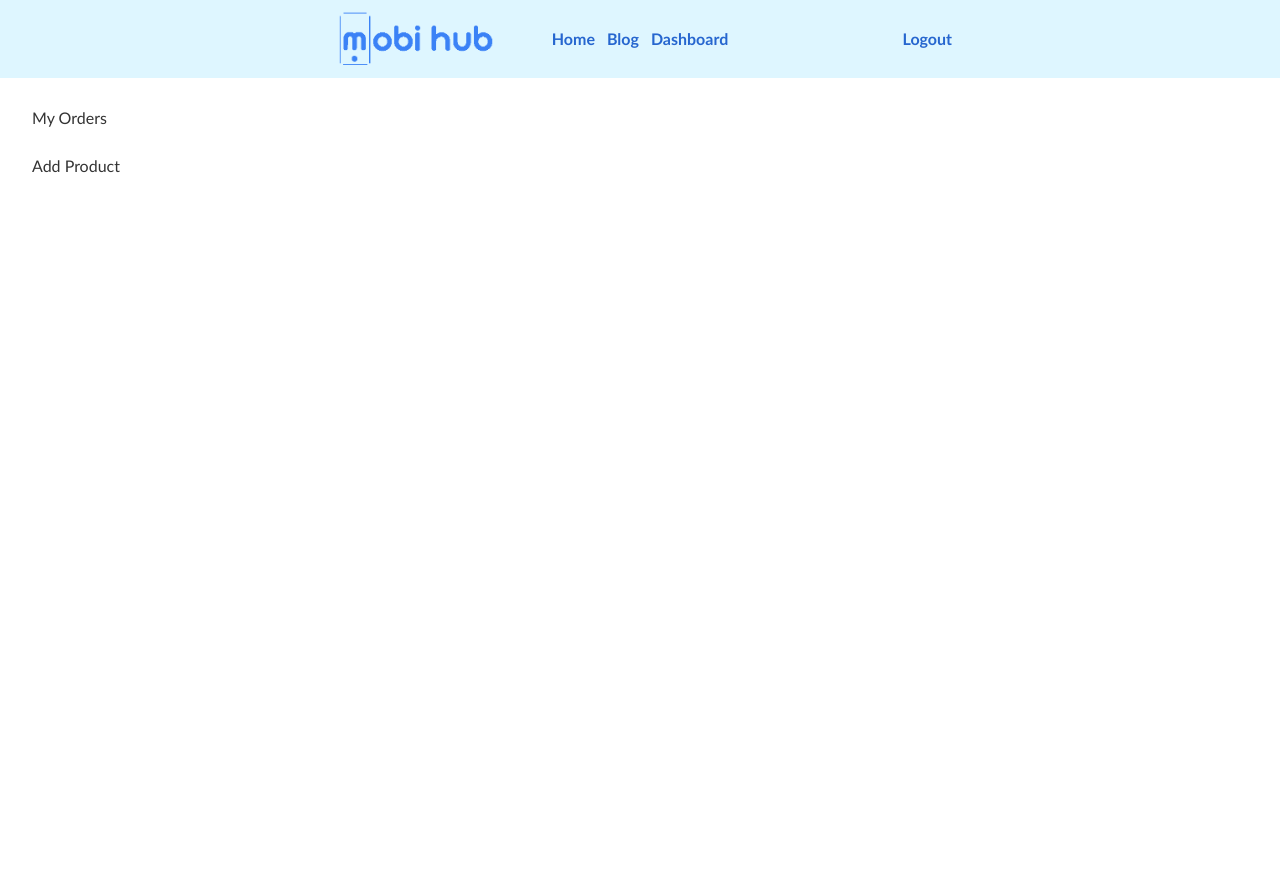
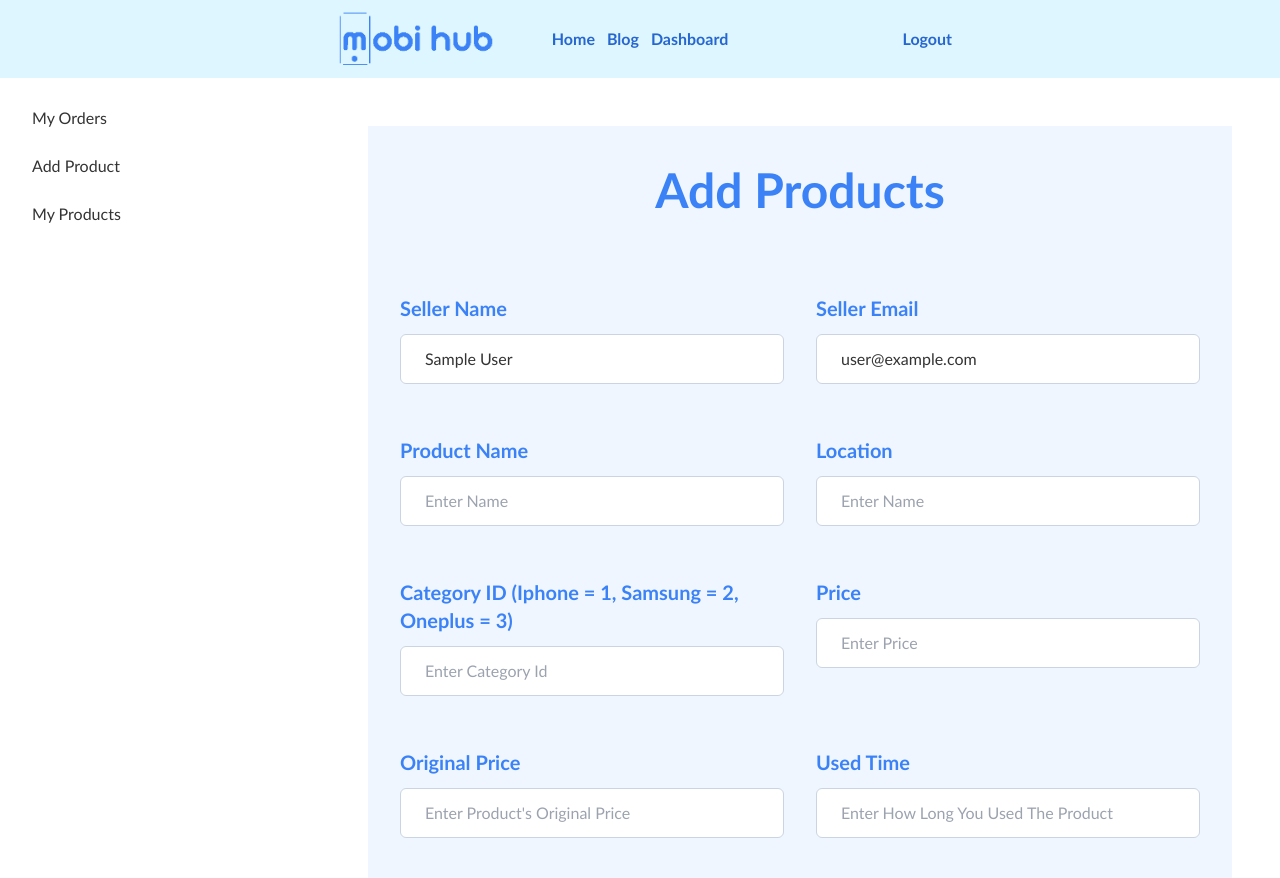
Before and after one commit to AsifKarim7/mobihub-client, a React (Create React App) app: page /dashboard/addproduct in a window 1280 px wide. Built offline with nearby package versions, Linux system fonts and the light colour scheme; no server answers; sample sign-in values are in the browser's storage.

Commit message:
add products

```diff
--- a/src/Layout/DashboardLayout.js
+++ b/src/Layout/DashboardLayout.js
@@ -21,6 +21,7 @@ const DashboardLayout = () => {
                     <ul className="menu p-4 w-80 text-base-content">
                         <li><Link to="/dashboard">My Orders</Link></li>
                         <li><Link to="/dashboard/addproduct">Add Product</Link></li>
+                        <li><Link to="/dashboard/myproducts">My Products</Link></li>
 
                         {/* {
                             isAdmin && <>
--- a/src/Pages/AddProduct/AddProduct.js
+++ b/src/Pages/AddProduct/AddProduct.js
@@ -1,4 +1,5 @@
 import React, { useContext } from 'react';
+import toast from 'react-hot-toast';
 import { AuthContext } from '../../contexts/AuthProvider/AuthProvider';
 
 
@@ -11,13 +12,133 @@ const AddProduct = () => {
 
 
     const handleAddProduct = event => {
+        event.preventDefault();
+        const form = event.target;
 
+        const img = form.img.value;
+        const price = form.price.value;
+        const description = form.description.value;
+        const name = form.name.value;
+        const categoryId = form.categoryId.value;
+        const title = form.title.value;
+        const used = form.used.value;
+        const condition = form.condition.value;
+        const location = form.location.value;
+        const product = {
+            img,
+            price,
+            description,
+            seller: displayName,
+            sellerEmail: email,
+            name,
+            categoryId,
+            title,
+            used,
+            condition,
+            location
+        }
+        fetch('http://localhost:5000/product', {
+            method: 'POST',
+            headers: {
+                'content-type': 'application/json',
+            },
+            body: JSON.stringify(product)
+        })
+            .then(res => res.json())
+            .then(data => {
+                if (data.acknowledged) {
+                    form.reset();
+                    toast.success('product added sucessfully')
+                }
+            })
+            .catch(error => console.error(error));
 
 
     }
 
     return (
-        <div></div>
+        <div className="flex items-center justify-center flex-col lg:flex-row p-12 max-w-screen-xl mx-auto " >
+
+            <div className="mx-auto w-full max-w-auto px-8 bg-blue-50 ">
+                <h2 className='text-5xl text-center font-bold my-10 text-blue-500'>Add Products</h2>
+                <form onSubmit={handleAddProduct} className='my-20 '  >
+
+
+                    <div className='grid grid-cols-1 md:grid-cols-2 gap-8'>
+
+                        <div className="mb-5">
+                            <label className="mb-3 block text-xl font-semibold text-blue-500">Seller Name</label>
+                            <input type="text" name="seller" value={displayName} disabled placeholder="Seller Name" className="w-full rounded-md border border-slate-300
+                     bg-white py-3 px-6 font-medium outline-none focus:border-primary focus:shadow-md" required />
+                        </div>
+                        <div className="mb-5">
+                            <label className="mb-3 block text-xl font-semibold text-blue-500">Seller Email</label>
+                            <input type="email" name="sellerEmail" value={email} disabled placeholder="Seller Email" className="w-full rounded-md border border-slate-300
+                     bg-white py-3 px-6 font-medium outline-none focus:border-primary focus:shadow-md" required />
+                        </div>
+                        <div className="mb-5">
+                            <label className="mb-3 block text-xl font-semibold text-blue-500">Product Name</label>
+                            <input type="text" name="name" placeholder="Enter Name" className="w-full rounded-md border border-slate-300
+                     bg-white py-3 px-6 font-medium outline-none focus:border-primary focus:shadow-md" required />
+                        </div>
+                        <div className="mb-5">
+                            <label className="mb-3 block text-xl font-semibold text-blue-500">Location</label>
+                            <input type="text" name="location" placeholder="Enter Name" className="w-full rounded-md border border-slate-300
+                     bg-white py-3 px-6 font-medium outline-none focus:border-primary focus:shadow-md" required />
+                        </div>
+
+                        <div className="mb-5">
+                            <label className="mb-3 block text-xl font-semibold text-blue-500">Category ID (Iphone = 1, Samsung = 2, Oneplus = 3)</label>
+                            <input type="text" name="categoryId" placeholder="Enter Category Id" className="w-full rounded-md border border-slate-300
+                     bg-white py-3 px-6 font-medium outline-none focus:border-primary focus:shadow-md" required />
+                        </div>
+
+                        <div className="mb-5">
+                            <label className="mb-3 block text-xl font-semibold text-blue-500">Price</label>
+                            <input type="text" name="price" placeholder="Enter Price" className="w-full rounded-md border border-slate-300
+                     bg-white py-3 px-6 font-medium outline-none focus:border-primary focus:shadow-md" required />
+                        </div>
+
+                        <div className="mb-5">
+                            <label className="mb-3 block text-xl font-semibold text-blue-500">Original Price</label>
+                            <input type="text" name="originalPrice" placeholder="Enter Product's Original Price" className="w-full rounded-md border border-slate-300
+                     bg-white py-3 px-6 font-medium outline-none focus:border-primary focus:shadow-md" required />
+                        </div>
+
+                        <div className="mb-5">
+                            <label className="mb-3 block text-xl font-semibold text-blue-500">Used Time</label>
+                            <input type="text" name="used" placeholder="Enter How Long You Used The Product" className="w-full rounded-md border border-slate-300
+                     bg-white py-3 px-6 font-medium outline-none focus:border-primary focus:shadow-md" required />
+                        </div>
+
+                        <div className="mb-5">
+                            <label className="mb-3 block text-xl font-semibold text-blue-500">Product Condition</label>
+                            <input type="text" name="condition" placeholder="Enter Product Condition" className="w-full rounded-md border border-slate-300
+                     bg-white py-3 px-6 font-medium outline-none focus:border-primary focus:shadow-md" required />
+                        </div>
+
+                        <div className="mb-5">
+                            <label className="mb-3 block text-xl font-semibold text-blue-500">ImageURL</label>
+                            <input type="text" name="img" placeholder="Enter Photo URL" className="w-full rounded-md border border-slate-300
+                     bg-white py-3 px-6 font-medium outline-none focus:border-primary focus:shadow-md" required />
+                        </div>
+
+                        <div className="mb-5">
+                            <label className="mb-3 block text-xl font-semibold text-blue-500">Description</label>
+                            <textarea rows="5" name="description" placeholder="Enter A Description"
+                                className="w-full resize-none rounded-md border border-slate-300 bg-white py-3 px-6 outline-none font-medium  focus:border-primary focus:shadow-md" required></textarea>
+                        </div>
+
+                    </div>
+
+
+
+                    <div className='flex justify-center'>
+                        <input type="submit" className="btn btn-primary rounded-md py-3 px-8 text-base font-semibold text-white outline-none" value="Add Service" />
+                    </div>
+                </form>
+            </div >
+        </div >
     );
 };
 
--- /dev/null
+++ b/src/Pages/Dashboard/MyProducts/MyProducts.js
@@ -0,0 +1,11 @@
+import React from 'react';
+
+const MyProducts = () => {
+    return (
+        <div>
+
+        </div>
+    );
+};
+
+export default MyProducts;
--- a/src/Routes/Routes/Routes.js
+++ b/src/Routes/Routes/Routes.js
@@ -10,6 +10,7 @@ import PrivateRoute from "../PrivateRoute/PrivateRoute";
 import Dashboard from "../../Pages/Dashboard/Dashboard";
 import MyOrders from "../../Pages/Dashboard/MyOrders/MyOrders";
 import AddProduct from "../../Pages/AddProduct/AddProduct";
+import MyProducts from "../../Pages/Dashboard/MyProducts/MyProducts";
 
 const router = createBrowserRouter([
     {
@@ -50,6 +51,10 @@ const router = createBrowserRouter([
             {
                 path: '/dashboard/addproduct',
                 element: <AddProduct></AddProduct>
+            },
+            {
+                path: '/dashboard/myproducts',
+                element: <MyProducts></MyProducts>
             }
         ]
     }
```
